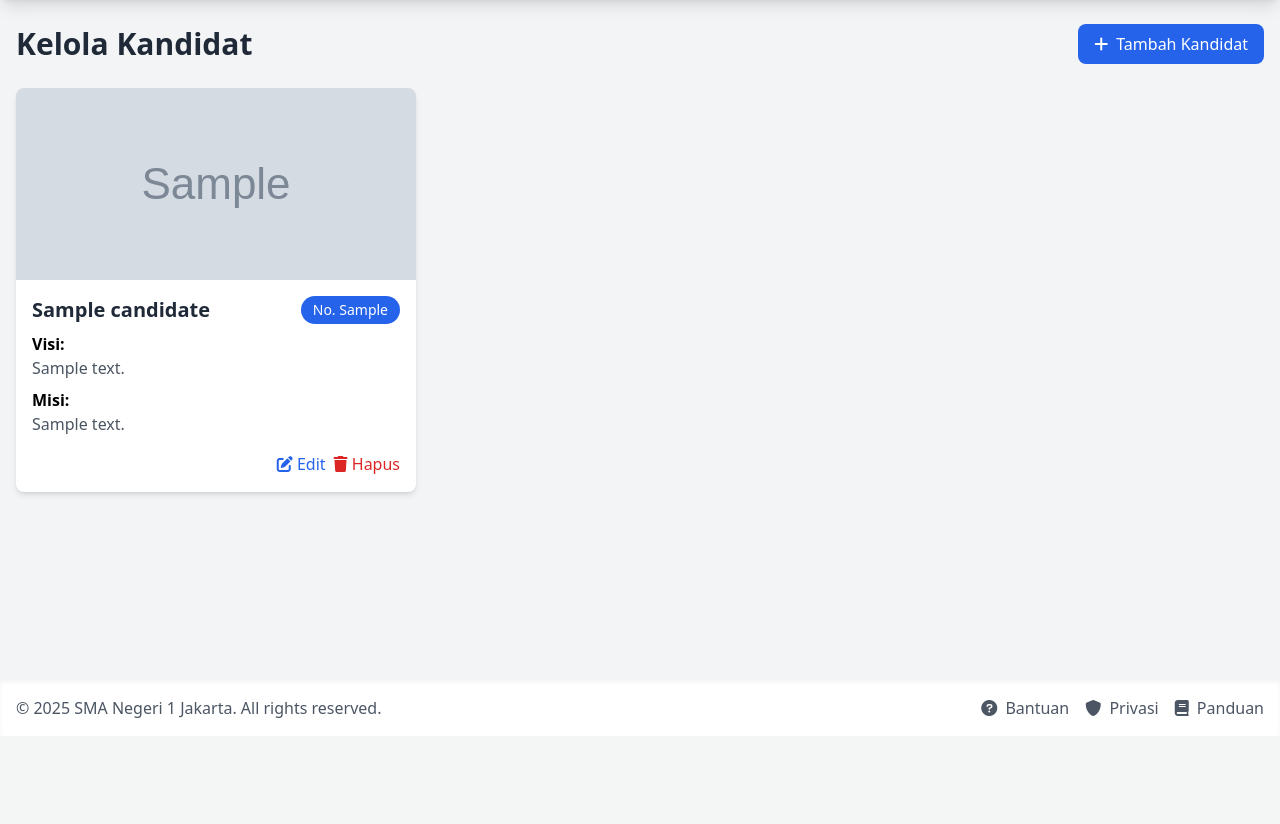
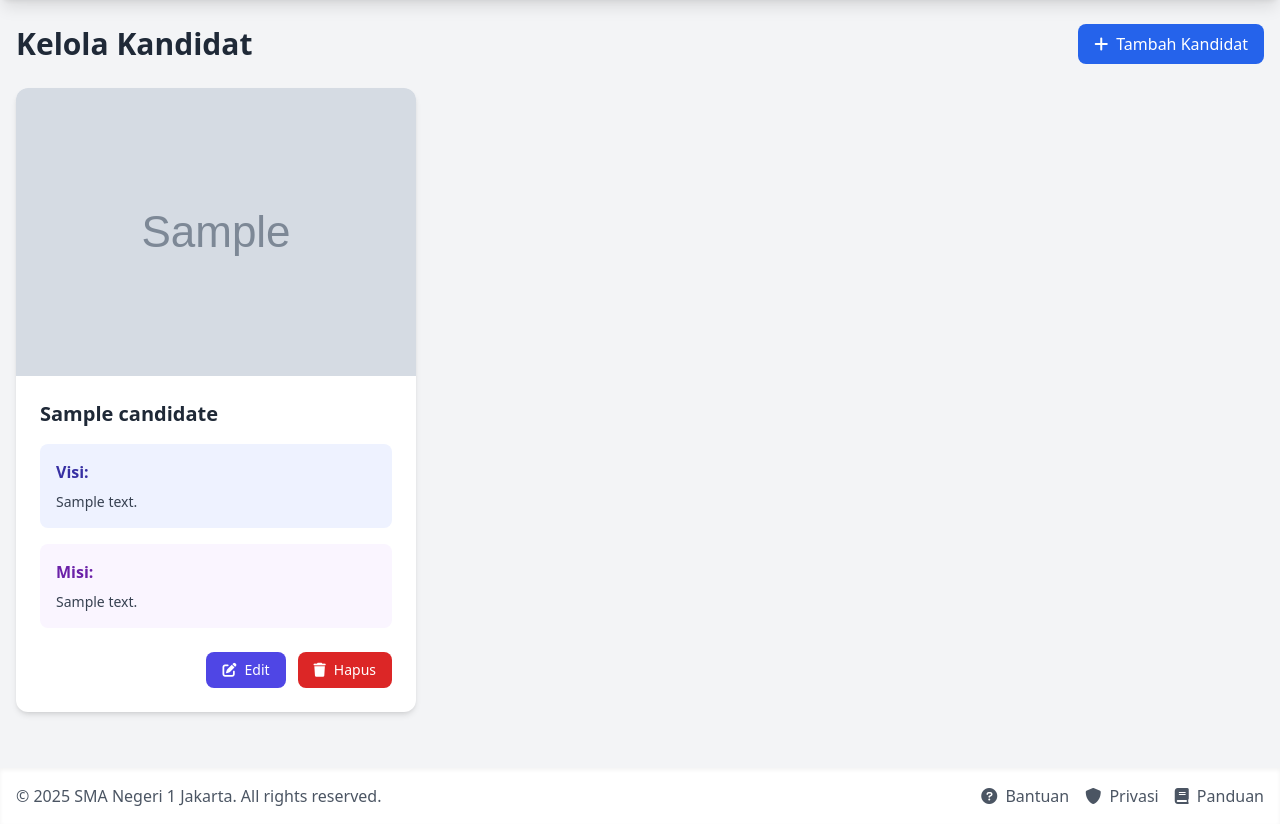
Before and after one commit to akbarwjyy/voting-system, a PHP site: page /views/admin/kelola_kandidat.php in a window 1280 px wide. Shown: the part 64-888 px from the top of the page. Before the commit the page ends 782 px from the top, so only its background shows below. Run offline with PHP 8.4, Linux system fonts and the light colour scheme; the visitor is signed in with stand-in values (Sample User, id 1); tables that the repository leaves empty or names only in its code hold one stand-in row (values such as "Sample post"); grey boxes marked "Sample" are stand-in pictures; some libraries are stand-ins or nearby versions.

Commit message:
update page kelola kandidat

```diff
--- a/views/admin/kelola_kandidat.php
+++ b/views/admin/kelola_kandidat.php
@@ -143,47 +143,60 @@ include('../includes/header.php');
                 </div>
             </form>
         </div>
-    <?php else: ?>
-        <!-- Daftar Kandidat -->
+    <?php else: ?> <!-- Daftar Kandidat -->
         <div class="grid grid-cols-1 md:grid-cols-2 lg:grid-cols-3 gap-6">
             <?php
             $kandidat_list = $candidateController->getDaftarKandidat();
             foreach ($kandidat_list as $k):
-            ?>
-                <div class="bg-white rounded-lg shadow-md overflow-hidden">
-                    <img src="/voting-system/assets/uploads/kandidat/<?php echo htmlspecialchars($k['foto']); ?>"
-                        alt="Foto <?php echo htmlspecialchars($k['nama']); ?>"
-                        class="w-full h-48 object-cover">
-                    <div class="p-4">
-                        <div class="flex justify-between items-start">
-                            <h3 class="text-xl font-semibold text-gray-800">
+            ?> <div class="bg-white rounded-xl shadow-md overflow-hidden group hover:shadow-xl transition-all duration-300 transform hover:-translate-y-1">
+                    <!-- Image Container -->
+                    <div class="relative overflow-hidden h-72">
+                        <img src="/voting-system/assets/uploads/kandidat/<?php echo htmlspecialchars($k['foto']); ?>"
+                            alt="Foto <?php echo htmlspecialchars($k['nama']); ?>"
+                            class="w-full h-full object-cover object-center transform group-hover:scale-110 transition-transform duration-500">
+                        <div class="absolute inset-0 bg-gradient-to-t from-black/60 to-transparent opacity-0 group-hover:opacity-100 transition-opacity duration-300"></div>
+                        <!-- Nomor Urut Badge -->
+                        <span class="absolute top-4 right-4 bg-indigo-600 text-white px-4 py-1 rounded-full text-sm font-semibold shadow-lg transform -translate-y-2 opacity-0 group-hover:opacity-100 group-hover:translate-y-0 transition-all duration-300">
+                            No. <?php echo htmlspecialchars($k['no_urut']); ?>
+                        </span>
+                    </div>
+
+                    <div class="p-6">
+                        <!-- Header with Name -->
+                        <div class="flex justify-between items-center mb-4">
+                            <h3 class="text-xl font-bold text-gray-800 group-hover:text-indigo-600 transition-colors duration-300">
                                 <?php echo htmlspecialchars($k['nama']); ?>
                             </h3>
-                            <span class="bg-blue-600 text-white px-3 py-1 rounded-full text-sm">
-                                No. <?php echo htmlspecialchars($k['no_urut']); ?>
-                            </span>
                         </div>
 
-                        <div class="mt-2">
-                            <h4 class="font-semibold">Visi:</h4>
-                            <p class="text-gray-600"><?php echo nl2br(htmlspecialchars($k['visi'])); ?></p>
+                        <!-- Visi & Misi -->
+                        <div class="space-y-4">
+                            <div class="bg-indigo-50 rounded-lg p-4 transform group-hover:-translate-y-1 transition-transform duration-300">
+                                <h4 class="font-semibold text-indigo-800 mb-2">Visi:</h4>
+                                <p class="text-gray-700 text-sm line-clamp-3 group-hover:line-clamp-none transition-all duration-300">
+                                    <?php echo nl2br(htmlspecialchars($k['visi'])); ?>
+                                </p>
+                            </div>
+                            <div class="bg-purple-50 rounded-lg p-4 transform group-hover:-translate-y-1 transition-transform duration-300">
+                                <h4 class="font-semibold text-purple-800 mb-2">Misi:</h4>
+                                <p class="text-gray-700 text-sm line-clamp-3 group-hover:line-clamp-none transition-all duration-300">
+                                    <?php echo nl2br(htmlspecialchars($k['misi'])); ?>
+                                </p>
+                            </div>
                         </div>
 
-                        <div class="mt-2">
-                            <h4 class="font-semibold">Misi:</h4>
-                            <p class="text-gray-600"><?php echo nl2br(htmlspecialchars($k['misi'])); ?></p>
-                        </div>
-
-                        <div class="mt-4 flex justify-end space-x-2">
+                        <!-- Action Buttons -->
+                        <div class="mt-6 flex justify-end space-x-3">
                             <a href="?action=edit&id=<?php echo $k['id']; ?>"
-                                class="text-blue-600 hover:text-blue-800">
-                                <i class="fas fa-edit"></i> Edit
+                                class="inline-flex items-center px-4 py-2 bg-indigo-600 hover:bg-indigo-700 text-white text-sm font-medium rounded-lg transition-colors duration-300">
+                                <i class="fas fa-edit mr-2"></i> Edit
                             </a>
                             <form method="POST" class="inline-block" onsubmit="return confirm('Apakah Anda yakin ingin menghapus kandidat ini?');">
                                 <input type="hidden" name="action" value="hapus">
                                 <input type="hidden" name="id" value="<?php echo $k['id']; ?>">
-                                <button type="submit" class="text-red-600 hover:text-red-800">
-                                    <i class="fas fa-trash"></i> Hapus
+                                <button type="submit"
+                                    class="inline-flex items-center px-4 py-2 bg-red-600 hover:bg-red-700 text-white text-sm font-medium rounded-lg transition-colors duration-300">
+                                    <i class="fas fa-trash mr-2"></i> Hapus
                                 </button>
                             </form>
                         </div>
```
